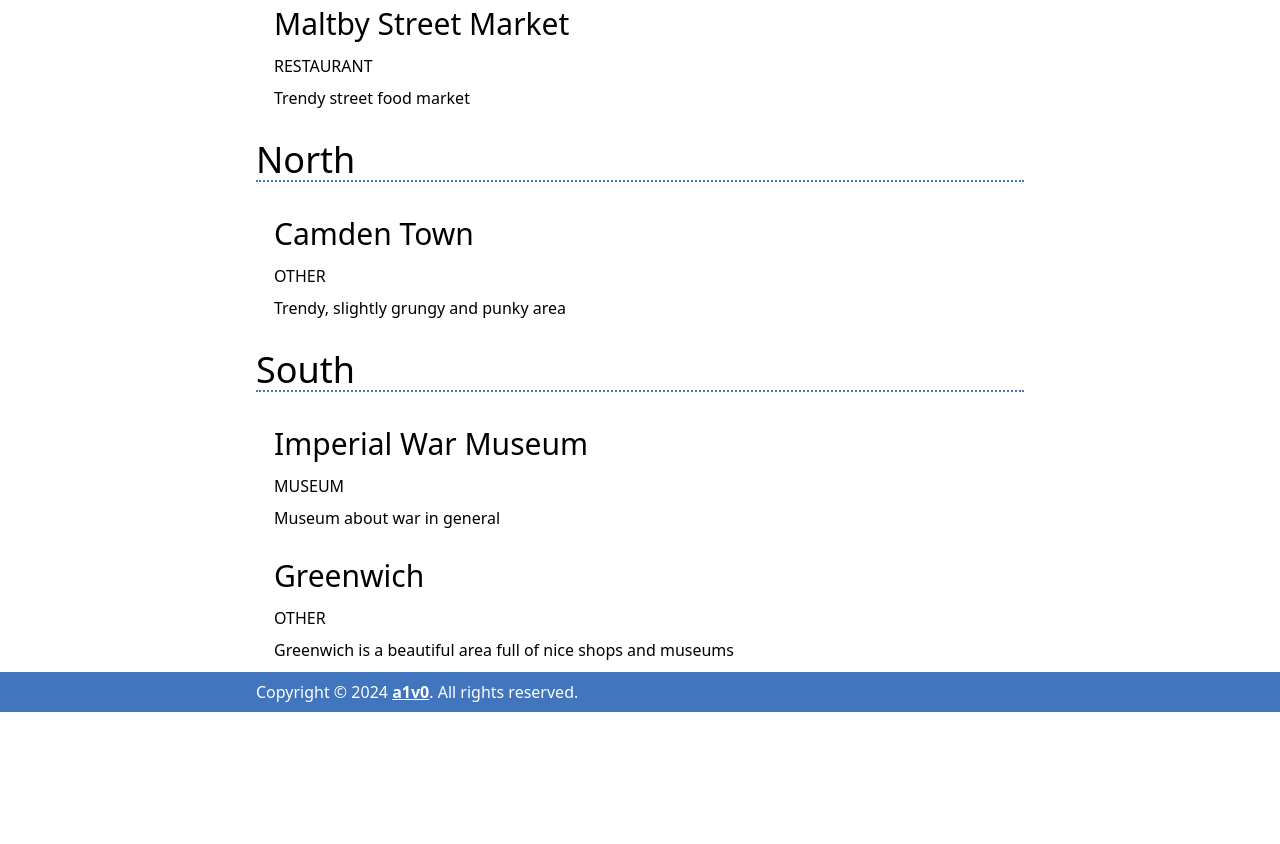
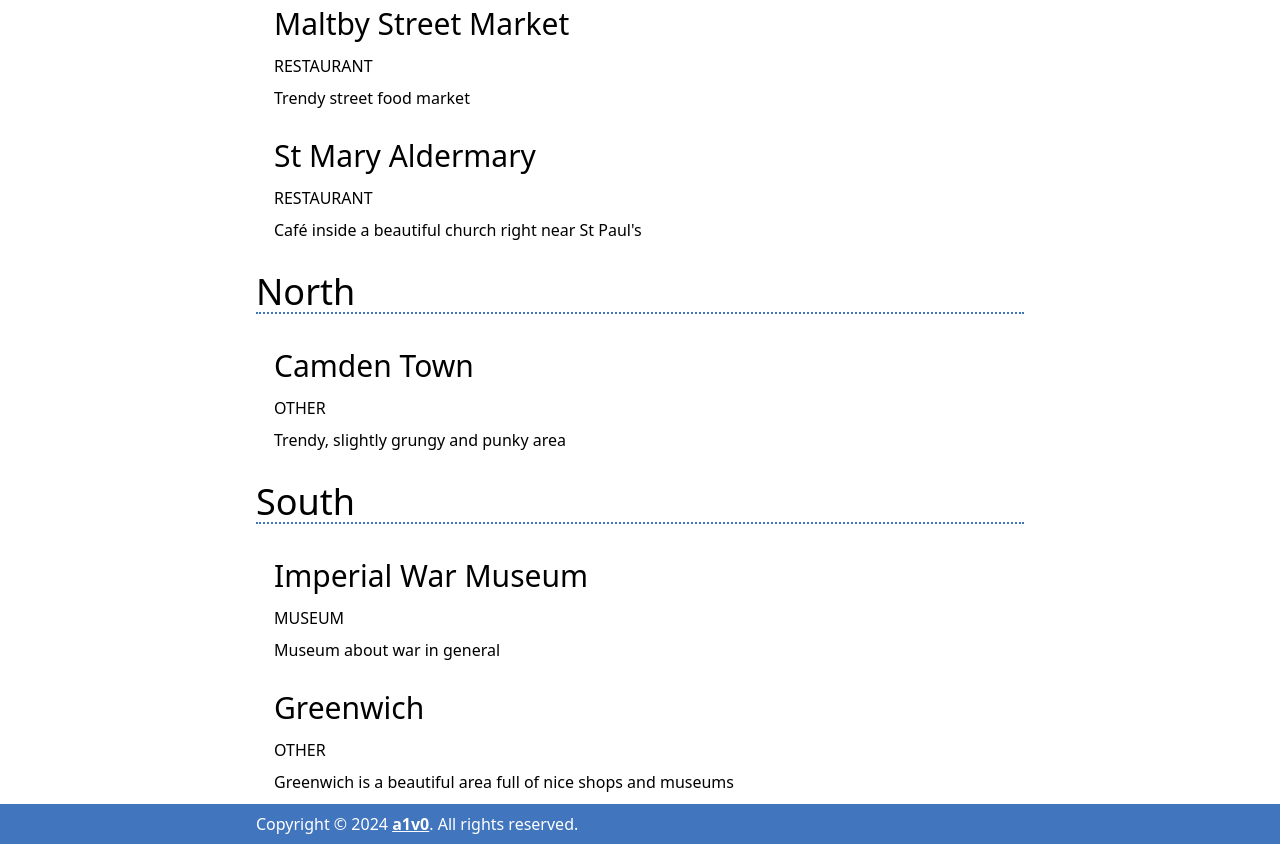
Before and after one commit to a1v0/london-liste, a Next.js app: page /areas in a window 1280 px wide. Shown: the part 3340-4184 px from the top of the page. Before the commit the page ends 4052 px from the top, so only its background shows below. Built offline with nearby package versions, Linux system fonts and the light colour scheme; a web font is replaced by a local one.

Commit message:
Add St Mary Aldermary

```diff
--- a/app/places.js
+++ b/app/places.js
@@ -328,11 +328,21 @@ exports.places = [
 		location: "Central - London Bridge / Bermondsey", // "[region] - [area]" or "[region] - [Tube stop]". For examples, see above.
 		website: "",
 	},
-
+  {
+    slug: "st-mary-aldermary", // leave this blank
+    name: "St Mary Aldermary",
+    keyFacts: [
+      "Café inside a beautiful church right near St Paul's", // at least one fact is mandatory
+      "Enjoy your coffee in wonderful surroundings. The decorated organ and slanted alter wall are interesting", // add more or delete as necessary
+    ],
+    type: "restaurant", // see list of approved types above. Let a1v0 know if you need to add another type.
+    cost: "regular café prices",
+    location: "Central - Bank", // "[region] - [area]" or "[region] - [Tube stop]". For examples, see above.
+    website: ""
+  },
 	// <<<<<<<<<<<<<<<<<<<<<<<<<<<<<<<<<<<<<<<<<<<<< DO NOT PASTE ANYTHING BELOW THIS LINE
 
   // RESTAURANTS
-  // St Mary Aldermary
   // Mercato
   // Brothers
   // Café oben bei Peter Jones mit coolem Blick
```
